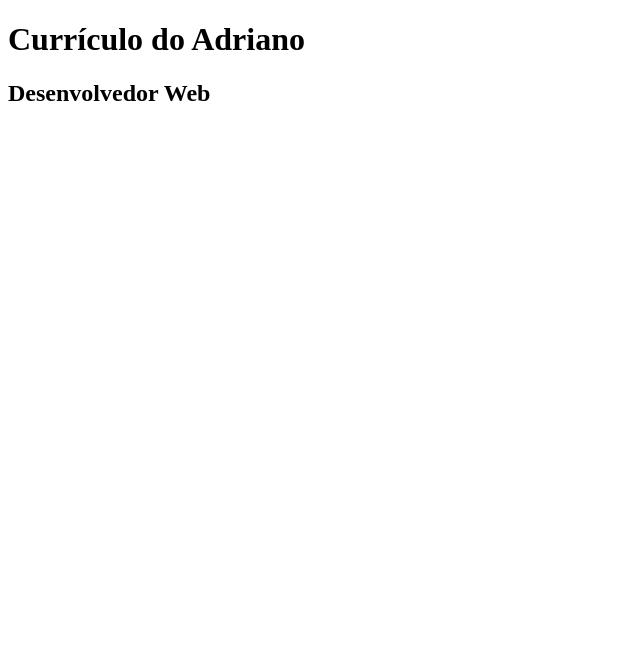
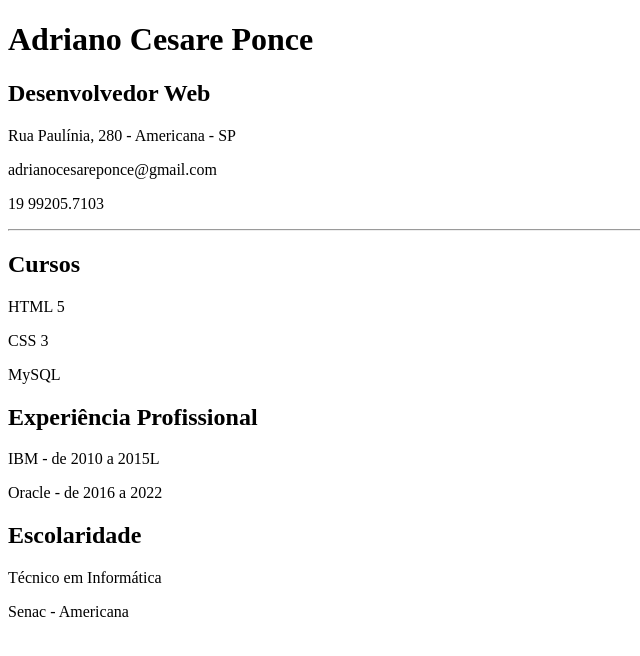
Before and after one commit to adrianoponce/curriculum, a plain HTML site: page index.html in a window 1280 px wide. Shown: the whole page, without its empty margins (0-640 px from the left). Drawn offline with Linux system fonts and the light colour scheme.

Commit message:
atualização do currículo

```diff
--- a/index.html
+++ b/index.html
@@ -7,7 +7,21 @@
     <title>Meu Currículo</title>
 </head>
 <body>
-    <h1>Currículo do Adriano</h1>
+    <h1>Adriano Cesare Ponce</h1>
     <h2>Desenvolvedor Web</h2>
+    <p>Rua Paulínia, 280 - Americana - SP</p>
+    <p>adrianocesareponce@gmail.com</p>
+    <p>19 99205.7103</p>
+    <hr>
+    <h2>Cursos</h2>
+    <p>HTML 5</p>
+    <p>CSS 3</p>
+    <p>MySQL</p>
+    <h2>Experiência Profissional</h2>
+    <p>IBM - de 2010 a 2015L</p>
+    <p>Oracle - de 2016 a 2022</p>
+    <h2>Escolaridade</h2>
+    <p>Técnico em Informática</p>
+    <p>Senac - Americana</p>
 </body>
 </html>
```
